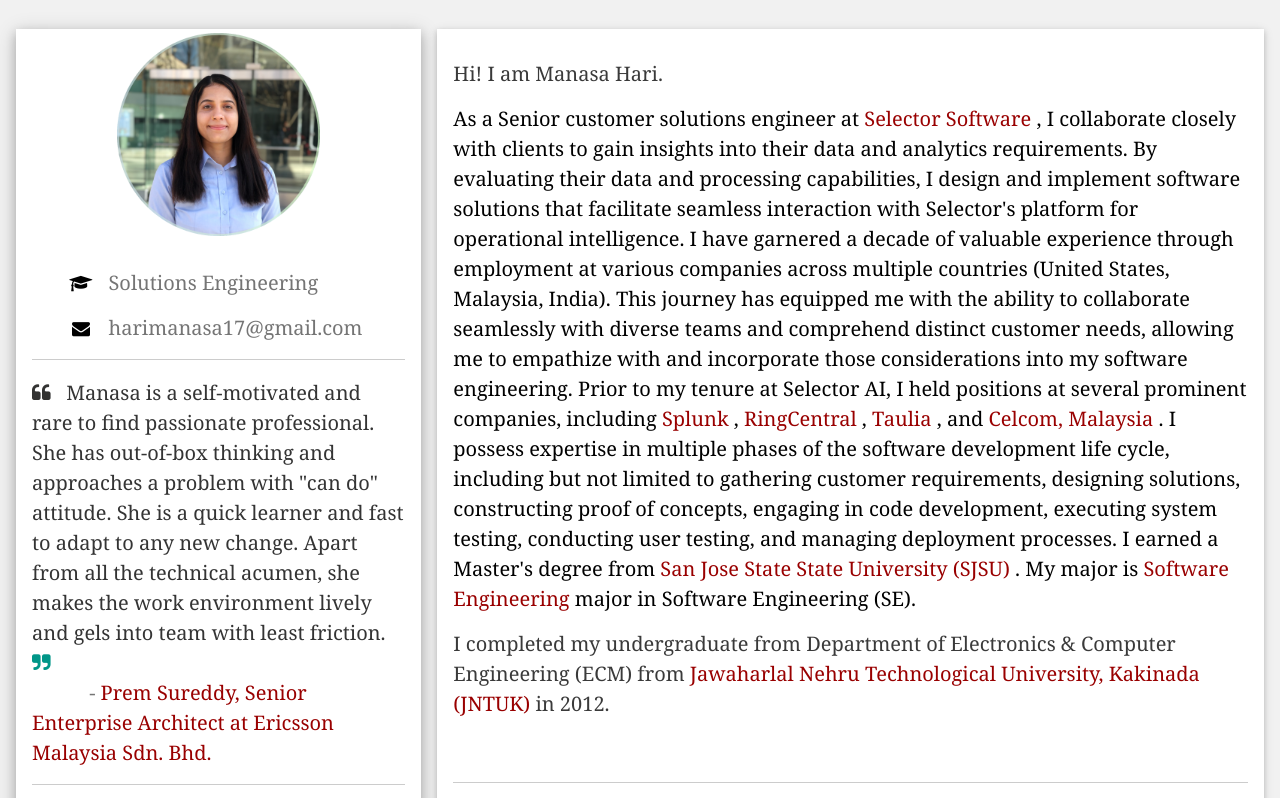
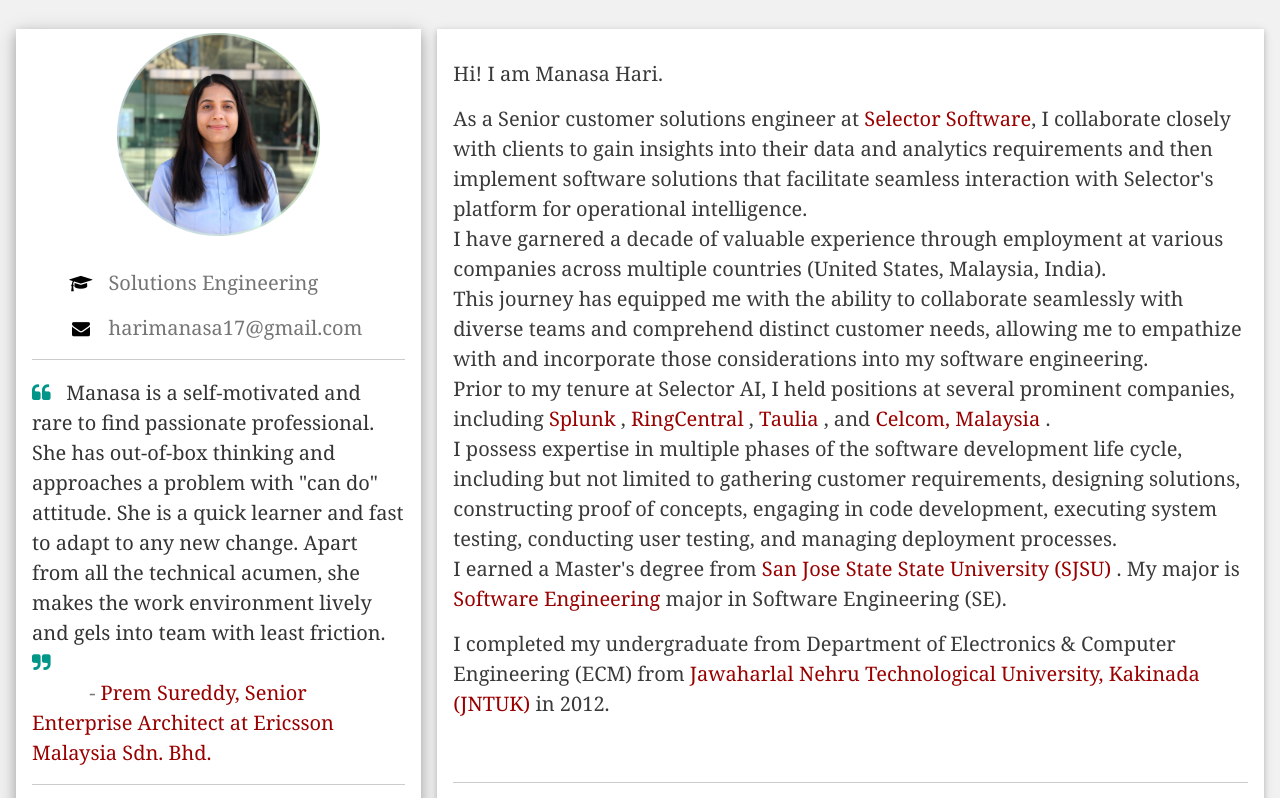
Before and after one commit to harimanasa/harimanasa.github.io, a plain HTML site: page index.html in a window 1280 px wide. Shown: the part 163-961 px from the top of the page. Drawn offline with nearby package versions, Linux system fonts and the light colour scheme.

Commit message:
Added a page

```diff
--- a/index.html
+++ b/index.html
@@ -33,6 +33,7 @@ li{
       <div class="navigation-wrapper">
           <div class="site-name" style="margin-left: 1.8%; font-size: 16px;">
             <a href="http://harimanasa.github.io/">HARIMANASA.GITHUB.IO</a>
+
           </div><!-- /.site-name -->
           <div class="top-navigation" style="margin-left: 14.69%;">
             <nav role="navigation" id="site-nav" class="nav">
@@ -67,13 +68,13 @@ li{
             <p style="padding-left: 10%;"><i class="fa fa-graduation-cap fa-fw main-margin-right main-large main-text-black"></i>Solutions Engineering</p>
             <!-- <p style="padding-left: 10%"><i class="fa fa-university fa-fw main-margin-right main-large main-text-black"></i>San Jose State University</p> -->
             <p style="padding-left: 10%"> <i class="fa fa-envelope fa-fw main-margin-right main-large main-text-black"></i>harimanasa17@gmail.com</p>
-            <hr> <p><i class="fa fa-quote-left" style="color: #333332"></i> &nbsp; <a href="../files/Taulia_Certificate_of_Internship.pdf"> Manasa is a self-motivated and rare to find passionate professional. She has out-of-box thinking and approaches a problem with "can do" attitude. She is a quick learner and fast to adapt to any new change. Apart from all the technical acumen, she makes the work environment lively and gels into team with least friction. &nbsp; <i class="fa fa-quote-right" style="color: #009688"></a></i> <br> &nbsp; &nbsp; &nbsp; &nbsp; &nbsp; &nbsp;- <a style="color:#990000;" href="https://www.linkedin.com/in/premsureddy/"> Prem Sureddy, Senior Enterprise Architect at Ericsson Malaysia Sdn. Bhd. </a></p>
-            <hr> <p><i class="fa fa-quote-left" style="color: #333332"></i> &nbsp; <a href="https://www.linkedin.com/in/harimanasa/"> Ms. Hari exhbited professionalism, eagerness and organizational leadership skills to solve the tasks she was assigned. She kept her supervisor well informed about the project progress. Her communicaton and presentation skills are excellent and we wish to thank her for her contribution and wish her all the best as she finishes school and begins her professional career. &nbsp; <i class="fa fa-quote-right" style="color: #009688"></a></i> <br> &nbsp; &nbsp; &nbsp; &nbsp; &nbsp; &nbsp;- <a style="color:#990000;" href="https://www.linkedin.com/in/christoph-emmersberger-1a618215/"> Christoph Emmersberger, Director, Engineering at Taulia Inc. </a></p>
-            <hr> <p><i class="fa fa-quote-left" style="color: #333332"></i> &nbsp; <a href="https://www.linkedin.com/in/harimanasa/"> I know Manasa since when I was working as her Teaching Assistant in her Machine Learning class. She is smart, diligent, and hardworking. She demonstrated leadership in her course project work. One of the best things about Manasa is her winning attitude to 'get things done.' She is proactive and good at reaching out to people without any hesitation. Her learning curve is always increasing, and she focuses on gaining more knowledge & experience. I would recommend Manasa to whoever needs an excellent software engineer. &nbsp; <i class="fa fa-quote-right" style="color: #009688"></a></i> <br> &nbsp; &nbsp; &nbsp; &nbsp; &nbsp; &nbsp;- <a style="color:#990000;" href="https://www.linkedin.com/in/sgganapathy/"> Shabari Girish Ganapathy, Software Development Engineer at Amazon Web Services (AWS).</a></p>
-            <hr> <p><i class="fa fa-quote-left" style="color: #333332"></i> &nbsp; <a href="https://www.linkedin.com/in/harimanasa/"> I worked with Manasa on a Machine Learning project at SJSU, and was thoroughly impressed by her self-motivated attitude, work ethic and leadership skills. She is a passionate individual, a quick-learner and brings good energy to group settings, which is why she would be a net positive for any company. I heartedly recommend Manasa! &nbsp; <i class="fa fa-quote-right" style="color: #009688"></a></i> <br> &nbsp; &nbsp; &nbsp; &nbsp; &nbsp; &nbsp;- <a style="color:#990000;" href="https://www.linkedin.com/in/sharm173/"> Tushar Sharma, Co-founder @ Localites.</a></p>
-            <hr> <p><i class="fa fa-quote-left" style="color: #333332"></i> &nbsp; <a href="https://www.linkedin.com/in/harimanasa/"> I was luckily enough to work with Manasa at SJSU. She is a hardworking and talented individual who leaded our study group and project team. I’m impressed by her passion at Data Science field and how easy to collaborate with her. I would love to work with her again in the future. &nbsp; <i class="fa fa-quote-right" style="color: #009688"></a></i> <br> &nbsp; &nbsp; &nbsp; &nbsp; &nbsp; &nbsp;- <a style="color:#990000;" href="https://www.linkedin.com/in/feiyu-cai-930821//"> Feiyu Cai, Back End Developer at CrossCircles Inc.</a></p>
+            <hr> <p><i class="fa fa-quote-left" style="color: #009688"></i> &nbsp; <a href="../files/Taulia_Certificate_of_Internship.pdf"> Manasa is a self-motivated and rare to find passionate professional. She has out-of-box thinking and approaches a problem with "can do" attitude. She is a quick learner and fast to adapt to any new change. Apart from all the technical acumen, she makes the work environment lively and gels into team with least friction. &nbsp; <i class="fa fa-quote-right" style="color: #009688"></a></i> <br> &nbsp; &nbsp; &nbsp; &nbsp; &nbsp; &nbsp;- <a style="color:#990000;" href="https://www.linkedin.com/in/premsureddy/"> Prem Sureddy, Senior Enterprise Architect at Ericsson Malaysia Sdn. Bhd. </a></p>
+            <hr> <p><i class="fa fa-quote-left" style="color: #009688"></i> &nbsp; <a href="https://www.linkedin.com/in/harimanasa/"> Ms. Hari exhbited professionalism, eagerness and organizational leadership skills to solve the tasks she was assigned. She kept her supervisor well informed about the project progress. Her communicaton and presentation skills are excellent and we wish to thank her for her contribution and wish her all the best as she finishes school and begins her professional career. &nbsp; <i class="fa fa-quote-right" style="color: #009688"></a></i> <br> &nbsp; &nbsp; &nbsp; &nbsp; &nbsp; &nbsp;- <a style="color:#990000;" href="https://www.linkedin.com/in/christoph-emmersberger-1a618215/"> Christoph Emmersberger, Director, Engineering at Taulia Inc. </a></p>
+            <hr> <p><i class="fa fa-quote-left" style="color: #009688"></i> &nbsp; <a href="https://www.linkedin.com/in/harimanasa/"> I know Manasa since when I was working as her Teaching Assistant in her Machine Learning class. She is smart, diligent, and hardworking. She demonstrated leadership in her course project work. One of the best things about Manasa is her winning attitude to 'get things done.' She is proactive and good at reaching out to people without any hesitation. Her learning curve is always increasing, and she focuses on gaining more knowledge & experience. I would recommend Manasa to whoever needs an excellent software engineer. &nbsp; <i class="fa fa-quote-right" style="color: #009688"></a></i> <br> &nbsp; &nbsp; &nbsp; &nbsp; &nbsp; &nbsp;- <a style="color:#990000;" href="https://www.linkedin.com/in/sgganapathy/"> Shabari Girish Ganapathy, Software Development Engineer at Amazon Web Services (AWS).</a></p>
+            <hr> <p><i class="fa fa-quote-left" style="color: #009688"></i> &nbsp; <a href="https://www.linkedin.com/in/harimanasa/"> I worked with Manasa on a Machine Learning project at SJSU, and was thoroughly impressed by her self-motivated attitude, work ethic and leadership skills. She is a passionate individual, a quick-learner and brings good energy to group settings, which is why she would be a net positive for any company. I heartedly recommend Manasa! &nbsp; <i class="fa fa-quote-right" style="color: #009688"></a></i> <br> &nbsp; &nbsp; &nbsp; &nbsp; &nbsp; &nbsp;- <a style="color:#990000;" href="https://www.linkedin.com/in/sharm173/"> Tushar Sharma, Co-founder @ Localites.</a></p>
+            <hr> <p><i class="fa fa-quote-left" style="color: #009688"></i> &nbsp; <a href="https://www.linkedin.com/in/harimanasa/"> I was luckily enough to work with Manasa at SJSU. She is a hardworking and talented individual who leaded our study group and project team. I’m impressed by her passion at Data Science field and how easy to collaborate with her. I would love to work with her again in the future. &nbsp; <i class="fa fa-quote-right" style="color: #009688"></a></i> <br> &nbsp; &nbsp; &nbsp; &nbsp; &nbsp; &nbsp;- <a style="color:#990000;" href="https://www.linkedin.com/in/feiyu-cai-930821//"> Feiyu Cai, Back End Developer at CrossCircles Inc.</a></p>
 
-            <hr> <p><i class="fa fa-quote-left" style="color: #333332"></i> &nbsp; <a href="https://www.linkedin.com/in/harimanasa/"> I have worked with Manasa during 2013 to 2015. She has joined our Project as a fresher right after her graduation. She has quick grasping skills & always shows enthusiasm in learning new things. She is very good in front end technologies HTML, JQuery, Javascrpit , HTML5 and CSS3. She has supported key modules single handedly which are Java and Oracle based. She takes the ownership on the assinged activities and has got excellent verbal & written Communication skills. I strongly recommend working with Manasa. &nbsp; <i class="fa fa-quote-right" style="color: #009688"></a></i> <br> &nbsp; &nbsp; &nbsp; &nbsp; &nbsp; &nbsp;- <a style="color:#990000;" href="https://www.linkedin.com/in/rajashekar-kanukula-062aa219/"> Rajashekar Kanukula, IT Project Manager at Tata Consultancy Services, Bristol, England, United Kingdom.</a></p>
+            <hr> <p><i class="fa fa-quote-left" style="color: #009688"></i> &nbsp; <a href="https://www.linkedin.com/in/harimanasa/"> I have worked with Manasa during 2013 to 2015. She has joined our Project as a fresher right after her graduation. She has quick grasping skills & always shows enthusiasm in learning new things. She is very good in front end technologies HTML, JQuery, Javascrpit , HTML5 and CSS3. She has supported key modules single handedly which are Java and Oracle based. She takes the ownership on the assinged activities and has got excellent verbal & written Communication skills. I strongly recommend working with Manasa. &nbsp; <i class="fa fa-quote-right" style="color: #009688"></a></i> <br> &nbsp; &nbsp; &nbsp; &nbsp; &nbsp; &nbsp;- <a style="color:#990000;" href="https://www.linkedin.com/in/rajashekar-kanukula-062aa219/"> Rajashekar Kanukula, IT Project Manager at Tata Consultancy Services, Bristol, England, United Kingdom.</a></p>
             <br>
           </div>
         </div><br>
@@ -86,23 +87,24 @@ li{
       <div class="main-container main-card main-white main-margin-bottom">
         <!-- <h2 class="main-t main-padding-16">Welcome</h2> -->
         <p class="main-text-dark-grey"> <br> Hi! I am Manasa Hari. <br>
-          <p>
-            As a Senior customer solutions engineer at <a href="https://www.selector.ai/" target="_blank" style="color:#990000;"> Selector Software </a>,
-            I collaborate closely with clients to gain insights into their data and analytics requirements. By evaluating their data and processing capabilities,
-            I design and implement software solutions that facilitate seamless interaction with Selector's platform for operational intelligence.
+          <p class="main-text-dark-grey">
+            As a Senior customer solutions engineer at <a href="https://www.selector.ai/" target="_blank" style="color:#990000;"> Selector Software</a>,
+            I collaborate closely with clients to gain insights into their data and analytics requirements and then
+            implement software solutions that facilitate seamless interaction with Selector's platform for operational intelligence.
+            <br/>
 
-            I have garnered a decade of valuable experience through employment at various companies across multiple countries (United States, Malaysia, India).
+            I have garnered a decade of valuable experience through employment at various companies across multiple countries (United States, Malaysia, India). <br/>
             This journey has equipped me with the ability to collaborate seamlessly with diverse teams and comprehend distinct customer needs,
-            allowing me to empathize with and incorporate those considerations into my software engineering.
+            allowing me to empathize with and incorporate those considerations into my software engineering.<br/>
 
             Prior to my tenure at Selector AI, I held positions at several prominent companies, including
             <a href="https://www.splunk.com/" target="_blank" style="color:#990000;"> Splunk </a>,
             <a href="https://www.ringcentral.com/" target="_blank" style="color:#990000;"> RingCentral </a>,
             <a href="https://taulia.com/" target="_blank" style="color:#990000;"> Taulia </a>, and
-            <a href="https://www.celcom.com.my/" target="_blank" style="color:#990000;"> Celcom, Malaysia </a>.
+            <a href="https://www.celcom.com.my/" target="_blank" style="color:#990000;"> Celcom, Malaysia </a>. <br/>
 
             I possess expertise in multiple phases of the software development life cycle, including but not limited to gathering customer requirements,
-            designing solutions, constructing proof of concepts, engaging in code development, executing system testing, conducting user testing, and managing deployment processes.
+            designing solutions, constructing proof of concepts, engaging in code development, executing system testing, conducting user testing, and managing deployment processes. <br/>
 
             I earned a Master's degree from  <a href="http://www.sjsu.edu/" target="_blank" style="color:#990000;"> San Jose State State University (SJSU) </a>.
             My major is <a href="https://sjsu.edu/msse/" target="_blank" style="color:#990000;">Software Engineering </a> major in Software Engineering (SE).
```
